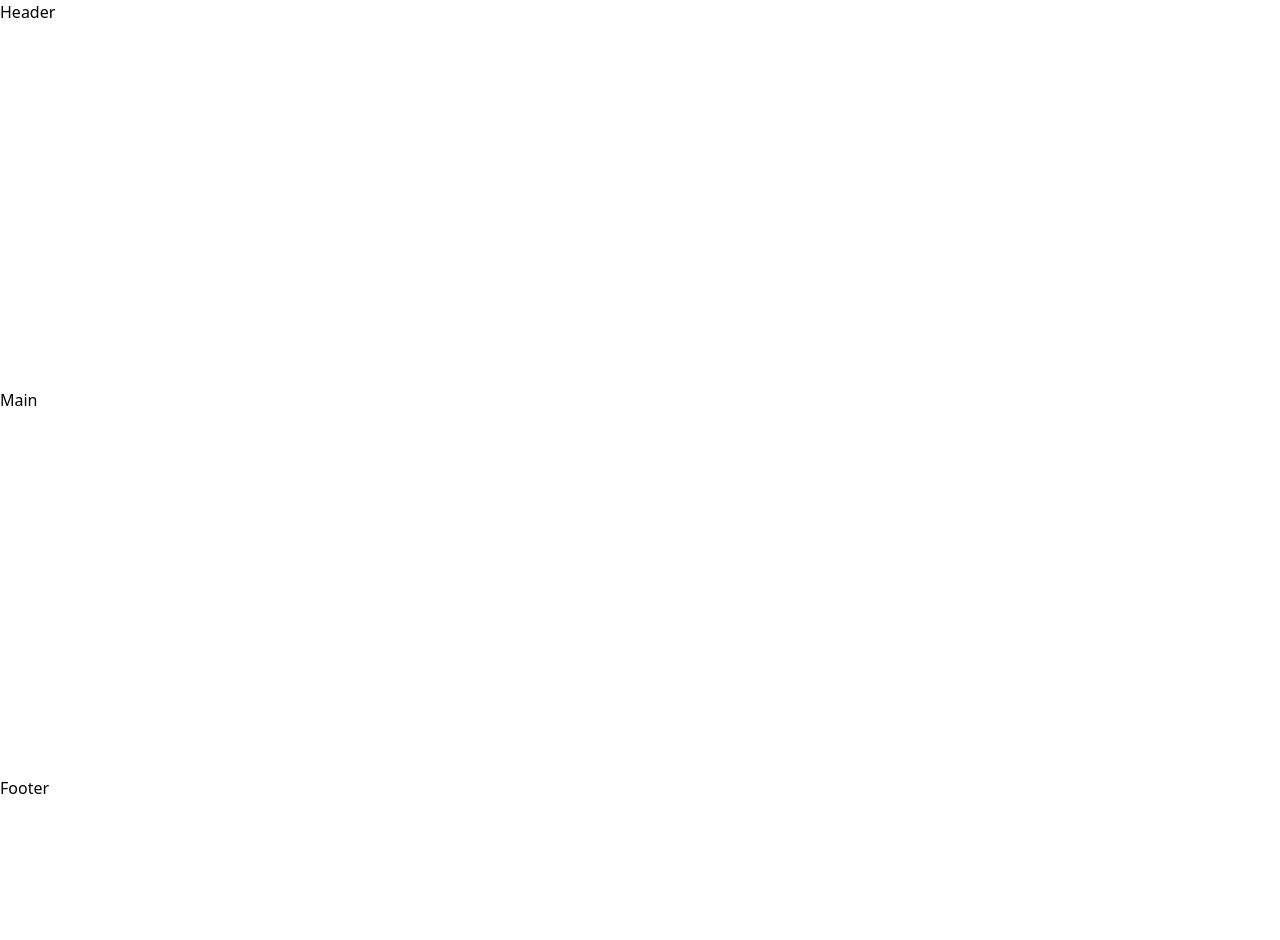
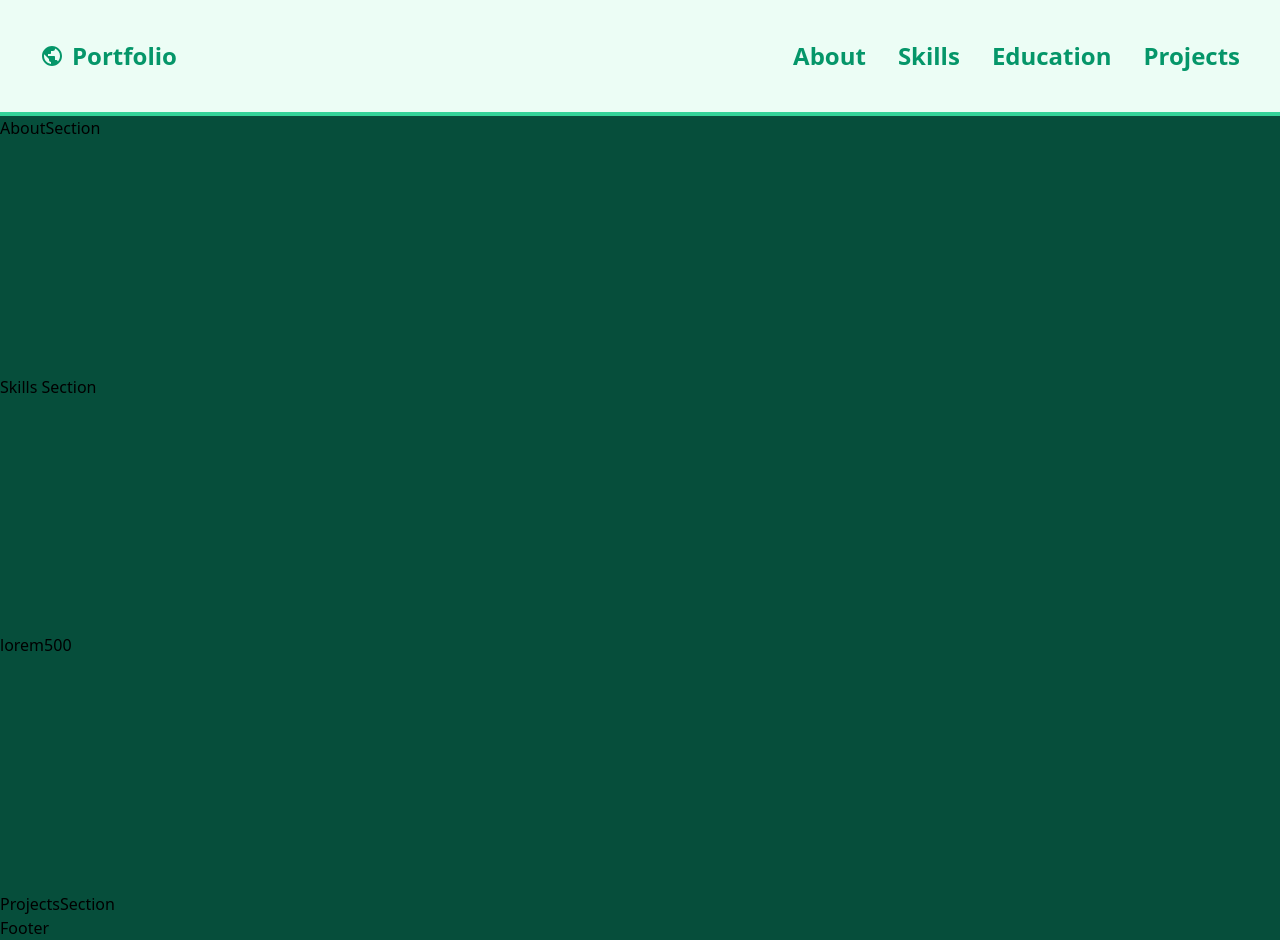
Before and after one commit to Sir1ys/portfolio, a React (Vite) app: page / in a window 1280 px wide. Before the commit the page ends 800 px from the top, so only its background shows below. Built offline with nearby package versions, Linux system fonts and the light colour scheme.

Commit message:
initial styles for header are added

```diff
--- a/index.html
+++ b/index.html
@@ -6,7 +6,7 @@
     <title>Vite + React</title>
   </head>
   <body>
-    <div id="root"></div>
+    <div id="root" class="bg-emerald-900"></div>
     <script type="module" src="/src/main.jsx"></script>
   </body>
 </html>
--- a/src/App.jsx
+++ b/src/App.jsx
@@ -1,13 +1,21 @@
+import Header from "./components/Header";
+import Footer from "./components/Footer";
+import AboutSection from "./components/AboutSection";
+import EducationSection from "./components/EducationSection";
+import ProjectsSection from "./components/ProjectsSection";
+import SkillsSection from "./components/SkillsSection";
 import "./index.css";
-import Header from "./components/Header";
-import Main from "./components/Main";
-import Footer from "./components/Footer";
 
 function App() {
   return (
     <>
       <Header />
-      <Main />
+      <main className="h-screen flex flex-col justify-between">
+        <AboutSection />
+        <SkillsSection />
+        <EducationSection />
+        <ProjectsSection />
+      </main>
       <Footer />
     </>
   );
--- /dev/null
+++ b/src/components/AboutSection.jsx
@@ -0,0 +1,5 @@
+import React from "react";
+
+export default function AboutSection() {
+  return <section id="about">AboutSection</section>;
+}
--- /dev/null
+++ b/src/components/EducationSection.jsx
@@ -0,0 +1,5 @@
+import React from "react";
+
+export default function EducationSection() {
+  return <section id="education">lorem500</section>;
+}
--- a/src/components/Header.jsx
+++ b/src/components/Header.jsx
@@ -1,5 +1,72 @@
-import React from "react";
+import React, { useState } from "react";
+import PublicIcon from "@mui/icons-material/Public";
+import MenuIcon from "@mui/icons-material/Menu";
+import CloseIcon from "@mui/icons-material/Close";
+
+const links = [
+  {
+    text: "About",
+    path: "#about",
+  },
+  {
+    text: "Skills",
+    path: "#skills",
+  },
+  {
+    text: "Education",
+    path: "#education",
+  },
+  {
+    text: "Projects",
+    path: "#projects",
+  },
+];
 
 export default function Header() {
-  return <div>Header</div>;
+  const [open, setOpen] = useState(false);
+
+  return (
+    <header className="p-10 md:flex md:flex-row md:justify-between border-b-4 border-emerald-400 bg-emerald-50">
+      <div className="flex items-center gap-2 text-emerald-600 hover:text-emerald-800">
+        <PublicIcon />
+        <a href={links[0].path} className="font-semibold text-2xl">
+          Portfolio
+        </a>
+      </div>
+      <nav>
+        <div
+          className="absolute right-8 top-9 cursor-pointer md:hidden"
+          onClick={() => {
+            setOpen(!open);
+          }}
+        >
+          {!open ? (
+            <MenuIcon fontSize="large" className="text-emerald-800" />
+          ) : (
+            <CloseIcon fontSize="large" className="text-emerald-800" />
+          )}
+        </div>
+        <ul
+          className={`flex gap-8 absolute md:static bg-emerald-50 md:bg-inherit md:z-auto z-[2] left-0 w-full md:w-auto md:pl-0 pl-9 transition-all duration-300 ease-in ${
+            open
+              ? "top-20 opacity-100 border-b-4 border-emerald-700 h-screen overflow-hidden flex-col mt-4"
+              : "left-[-490px] opacity-0"
+          } md:opacity-100 md:border-none`}
+        >
+          {links.map((link, index) => {
+            return (
+              <li
+                key={index}
+                className={
+                  "text-emerald-600 font-semibold text-2xl hover:text-emerald-800 hover:underline hover:underline-offset-4"
+                }
+              >
+                <a href={link.path}>{link.text}</a>
+              </li>
+            );
+          })}
+        </ul>
+      </nav>
+    </header>
+  );
 }
--- a/src/components/Main.jsx
+++ /dev/null
@@ -1,5 +0,0 @@
-import React from "react";
-
-export default function Main() {
-  return <div>Main</div>;
-}
--- /dev/null
+++ b/src/components/ProjectsSection.jsx
@@ -0,0 +1,5 @@
+import React from "react";
+
+export default function ProjectsSection() {
+  return <section id="projects">ProjectsSection</section>;
+}
--- /dev/null
+++ b/src/components/SkillsSection.jsx
@@ -0,0 +1,5 @@
+import React from "react";
+
+export default function SkillsSection() {
+  return <section id="skills">Skills Section</section>;
+}
--- a/src/index.css
+++ b/src/index.css
@@ -1,6 +1,10 @@
 @tailwind base;
 @tailwind components;
 @tailwind utilities;
+
+html {
+  scroll-behavior: smooth;
+}
 
 * {
   margin: 0;
@@ -20,6 +24,10 @@ img {
   width: 100%;
 }
 
+section {
+  scroll-margin-top: 50px;
+}
+
 #root {
   display: flex;
   flex-direction: column;
--- a/tailwind.config.js
+++ b/tailwind.config.js
@@ -2,7 +2,11 @@
 export default {
   content: ["./index.html", "./src/**/*.{js,ts,jsx,tsx}"],
   theme: {
-    extend: {},
+    extend: {
+      textUnderlineOffset: {
+        4: "6px",
+      },
+    },
   },
   plugins: [],
 };
```
